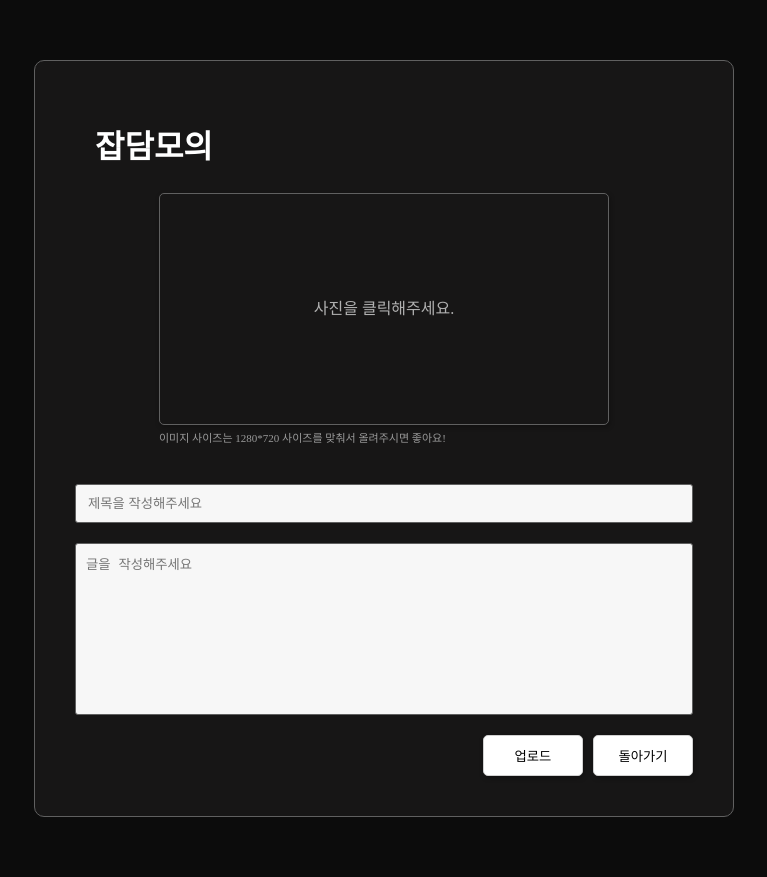
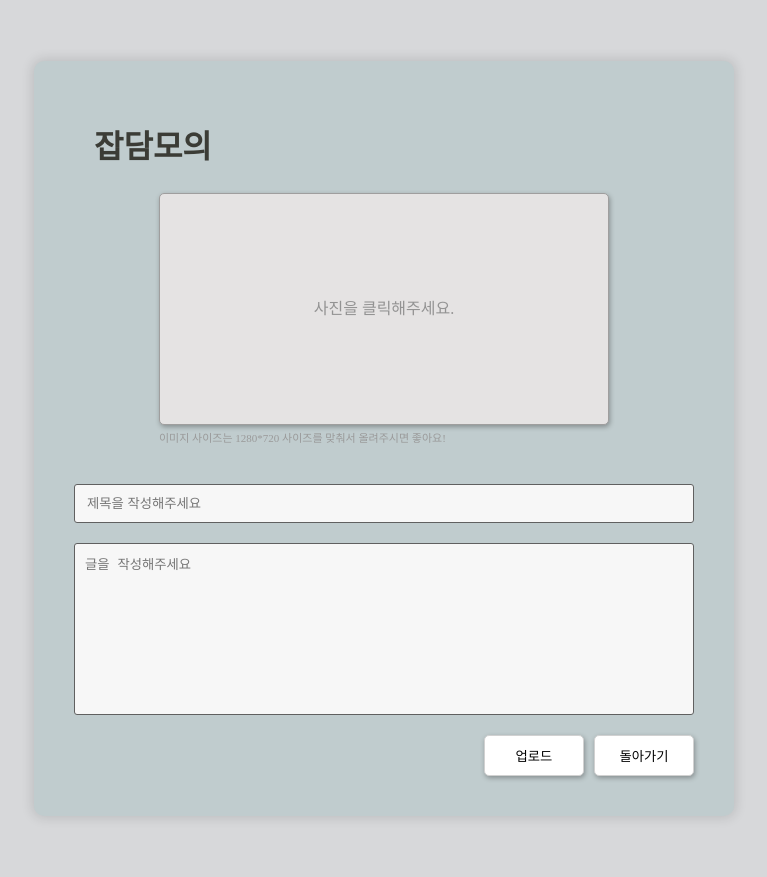
Before and after one commit to Jackdang-moi/dev, a Flask app: template templates/upload.html in a window 1280 px wide. Shown: the whole page, without its empty margins (256-1023 px from the left). Run offline with Flask 2, Linux system fonts and the light colour scheme; the template is opened without the code that fills it, so the values that code supplies are empty.

Commit message:
저희 찐 색상 추가수정

```diff
--- a/static/css/upload.css
+++ b/static/css/upload.css
@@ -10,7 +10,7 @@
 }
 #wrap main {
   padding: 30px;
-  background: #0c0c0c;
+  background: rgb(215, 216, 218);
   box-sizing: border-box;
   position: relative;
   display: flex;
@@ -22,20 +22,19 @@
   margin: 30px 20px;
 }
 .logo h2 {
-  color: #fff;
+  color: #3b3c36;
   font-size: 2rem;
   font-weight: 700;
 }
 
 .upload_container {
   display: flex;
-  background: #171616;
+  background: rgb(192, 204, 206);
   max-width: 700px;
   width: 100%;
   justify-content: flex-start;
   flex-direction: column;
-  border: 0.1px solid #606060;
-  border-radius: 10px;
+  box-shadow: 0 0 12px 2px rgb(0 0 0 / 12%);
   border-radius: 10px;
   padding: 40px;
   box-sizing: border-box;
@@ -46,10 +45,11 @@
   justify-content: center;
   height: inherit;
   box-shadow: 1px 2px 5px 0px rgb(0 0 0 / 30%);
-  border: 1px solid #606060;
+  border: 1px solid #9f9e9e;
   border-radius: 5px;
   cursor: pointer;
   min-height: 230px;
+  background-color: #e5e3e3;
 }
 .upload_container form {
   width: 100%;
@@ -76,7 +76,7 @@
   display: none;
 }
 #img_text {
-  color: #b1b1b1;
+  color: #939393;
 }
 .input_field_conatiner {
   display: flex;
--- a/templates/upload.html
+++ b/templates/upload.html
@@ -43,6 +43,7 @@
                 type="text"
                 placeholder="제목을 작성해주세요"
                 maxlength="20"
+                autocomplete="off"
               />
               <textarea
                 id="upload_textarea"
```
Also changed, not shown: static/css/detail.css (+4 -4 lines).
